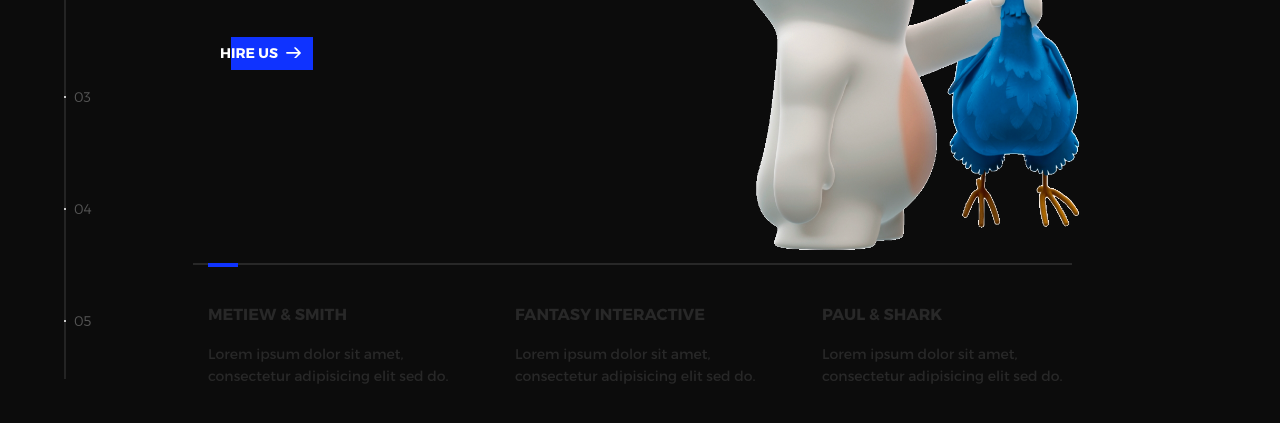
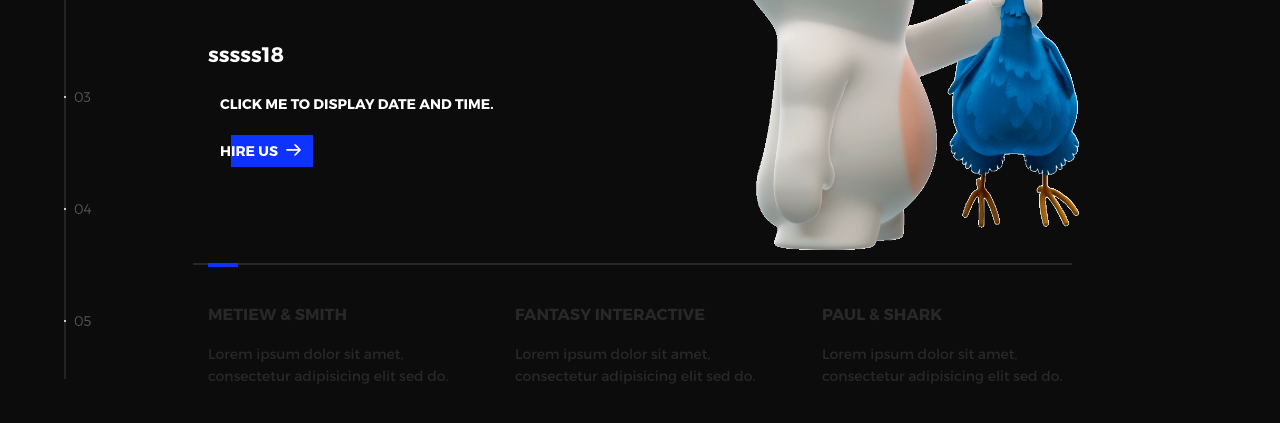
Before and after one commit to cupapimunyenyo/webdes, a plain HTML site: page index.html in a window 1280 px wide. Shown: the part 301-724 px from the top of the page. Drawn offline with nearby package versions, Linux system fonts and the light colour scheme.

Commit message:
Update index.html

```diff
--- a/index.html
+++ b/index.html
@@ -19,7 +19,8 @@
     <p>Design</p>
   </a>
   <p class="device-notification--message">Global has so much to offer that we must request you orient your device to portrait or find a larger screen. You won't be disappointed.</p>
-</div>
+
+  </div>
 
 <div class="perspective effect-rotate-left">
   <div class="container"><div class="outer-nav--return"></div>
@@ -50,6 +51,13 @@
               <div class="intro--banner">
                 <h1>syifa' parker
                 pro player sebumi</h1>
+                <h2>sssss18</h2>
+
+                <button type="button"
+                onclick="document.getElementById('demo').innerHTML = Date()">
+                Click me to display Date and Time.</button>
+
+                <p id="demo"></p>
                 <button class="cta">Hire Us
                   <svg version="1.1" id="Layer_1" xmlns="http://www.w3.org/2000/svg" xmlns:xlink="http://www.w3.org/1999/xlink" x="0px" y="0px" viewBox="0 0 150 118" style="enable-background:new 0 0 150 118;" xml:space="preserve">
                   <g transform="translate(0.000000,118.000000) scale(0.100000,-0.100000)">
```
